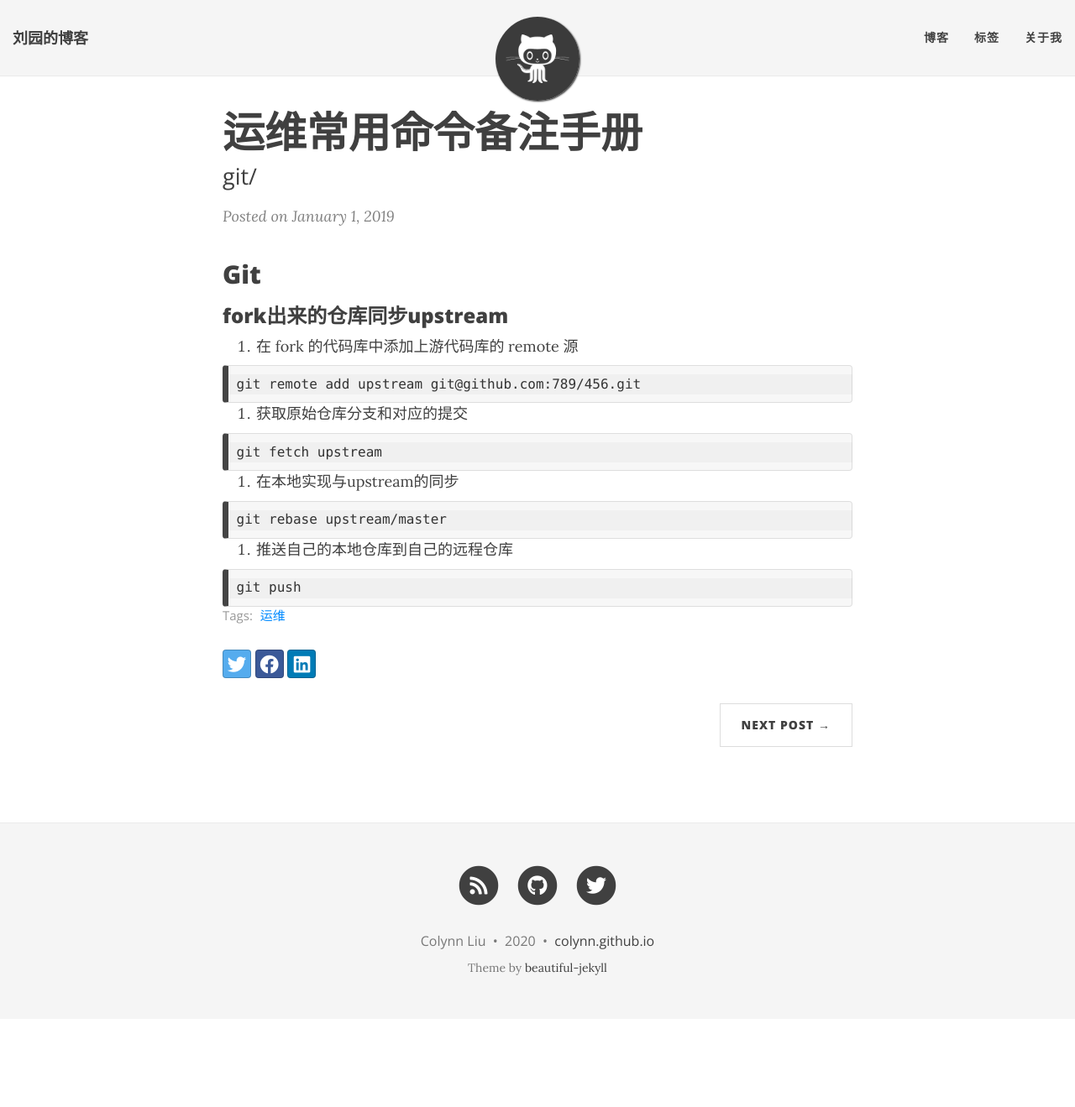
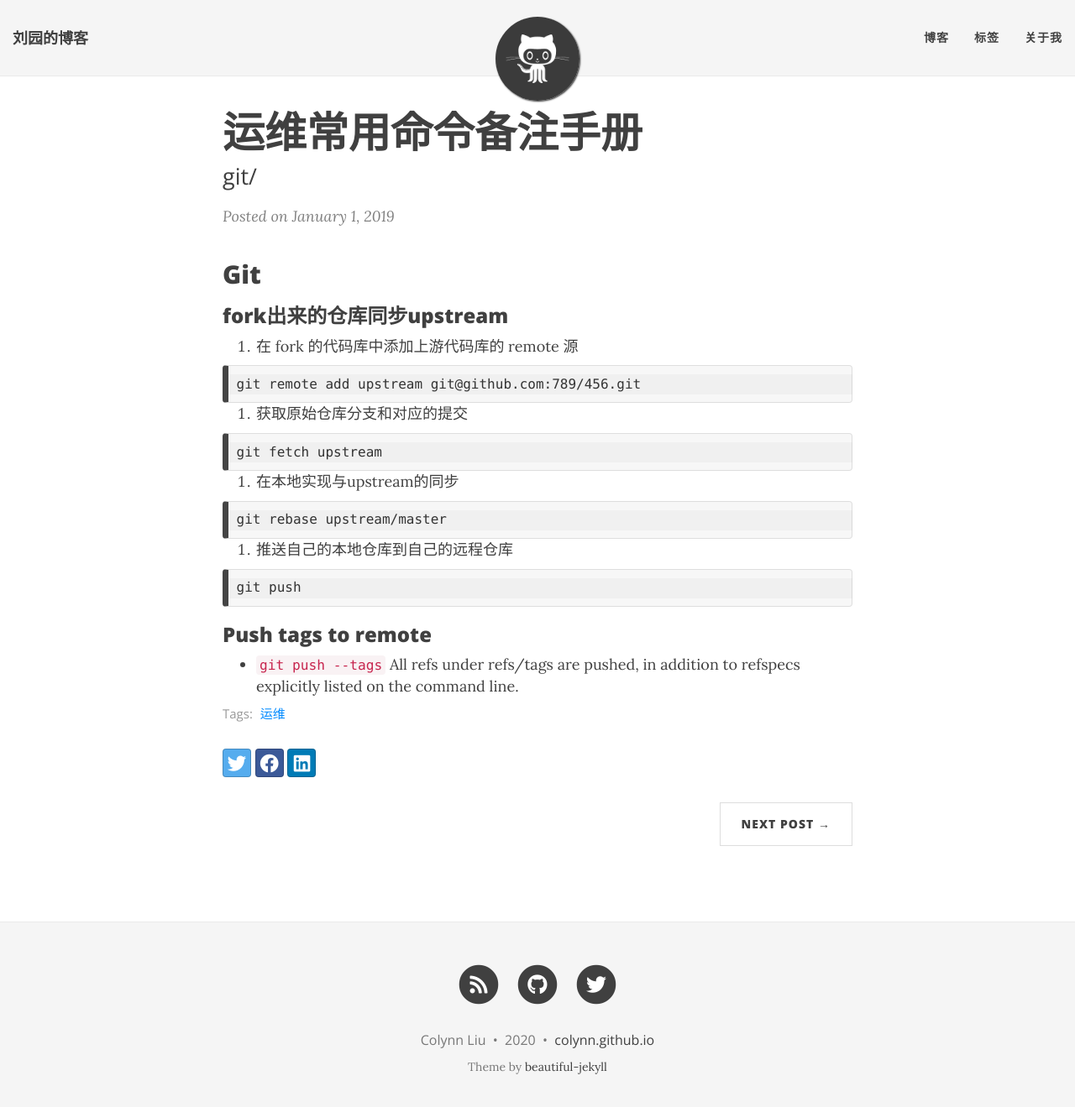
Before and after one commit to colynn/colynn.github.io, a Jekyll site: the page built from _posts/2019-01-01-ops-notes.md, in a window 1280 px wide and 1332 px high. Shown: the top 1319 px of the window at 84% size. Built offline with Jekyll 4.4.1, drawn with Linux system fonts in a browser that asks for light colours; nearby versions of some CDN libraries; comment, search, counter and statistics services are not loaded.

Commit message:
git push tags

````diff
--- a/_posts/2019-01-01-ops-notes.md
+++ b/_posts/2019-01-01-ops-notes.md
@@ -33,3 +33,7 @@ git rebase upstream/master
 ```
 git push
 ```
+
+### Push tags to remote
+
+* `git push --tags`  All refs under refs/tags are pushed, in addition to refspecs explicitly listed on the command line.
````
